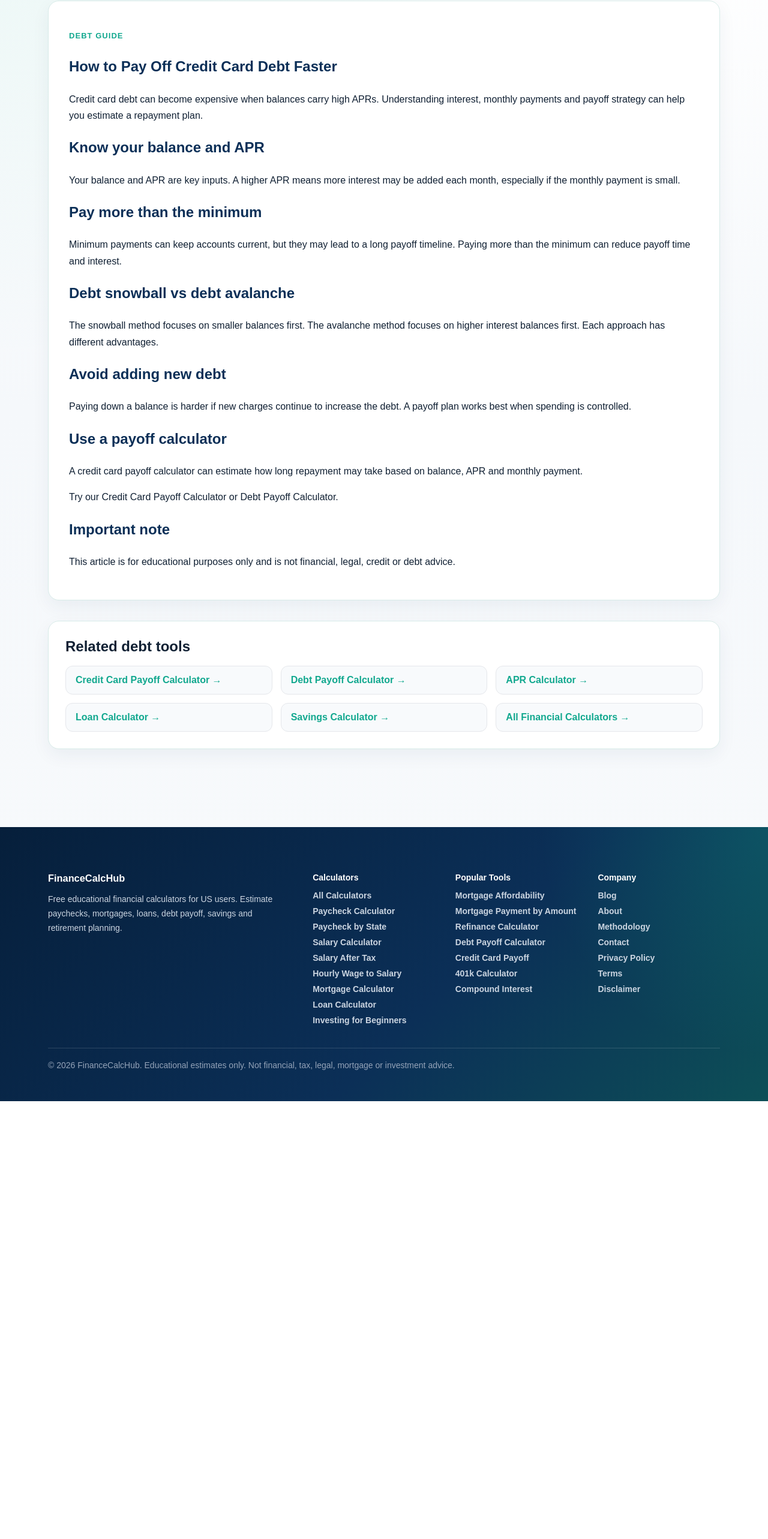
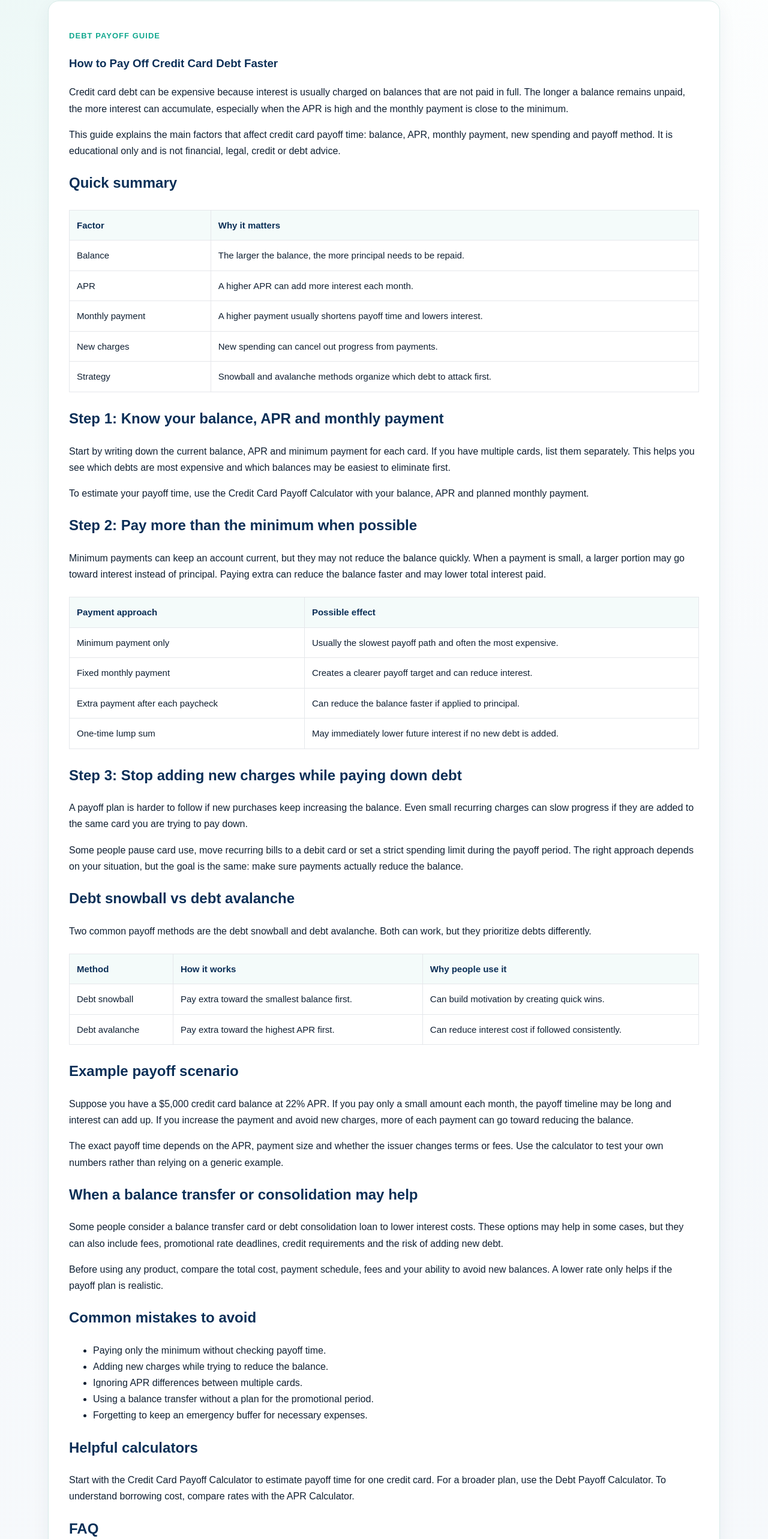
Before and after one commit to milicdejan94-ai/financecalchub, a Next.js app: page /blog/pay-off-credit-card-debt-faster in a window 1280 px wide. Shown: the part 160-2726 px from the top of the page at 60% size. Before the commit the page ends 1996 px from the top, so only its background shows below. Built offline with nearby package versions, Linux system fonts and the light colour scheme.

Commit message:
Improve credit card debt payoff guide content

```diff
--- a/app/blog/pay-off-credit-card-debt-faster/page.tsx
+++ b/app/blog/pay-off-credit-card-debt-faster/page.tsx
@@ -1,11 +1,10 @@
-import AdBanner from '../../../components/AdBanner';
 import Breadcrumbs from '../../../components/Breadcrumbs';
 import RelatedCalculators from '../../../components/RelatedCalculators';
 
 export const metadata = {
-  title: 'How to Pay Off Credit Card Debt Faster',
+  title: 'How to Pay Off Credit Card Debt Faster | FinanceCalcHub',
   description:
-    'Learn practical factors that affect credit card payoff time, including APR, monthly payment and payoff strategy.',
+    'Learn how APR, monthly payment size, payoff strategy and new spending affect credit card debt payoff time.',
 };
 
 export default function PayOffCreditCardDebtFasterPage() {
@@ -20,73 +19,254 @@ export default function PayOffCreditCardDebtFasterPage() {
           ]}
         />
 
-        <div className="content-box">
-          <p className="eyebrow">Debt guide</p>
+        <article className="content-box">
+          <p className="eyebrow">Debt payoff guide</p>
 
           <h1>How to Pay Off Credit Card Debt Faster</h1>
 
           <p>
-            Credit card debt can become expensive when balances carry high APRs.
-            Understanding interest, monthly payments and payoff strategy can help
-            you estimate a repayment plan.
+            Credit card debt can be expensive because interest is usually charged
+            on balances that are not paid in full. The longer a balance remains
+            unpaid, the more interest can accumulate, especially when the APR is
+            high and the monthly payment is close to the minimum.
           </p>
 
-          <AdBanner slot="credit-card-debt-top" />
+          <p>
+            This guide explains the main factors that affect credit card payoff
+            time: balance, APR, monthly payment, new spending and payoff method.
+            It is educational only and is not financial, legal, credit or debt
+            advice.
+          </p>
 
-          <h2>Know your balance and APR</h2>
+          <h2>Quick summary</h2>
+
+          <div className="table-wrap">
+            <table className="data-table">
+              <thead>
+                <tr>
+                  <th>Factor</th>
+                  <th>Why it matters</th>
+                </tr>
+              </thead>
+              <tbody>
+                <tr>
+                  <td>Balance</td>
+                  <td>The larger the balance, the more principal needs to be repaid.</td>
+                </tr>
+                <tr>
+                  <td>APR</td>
+                  <td>A higher APR can add more interest each month.</td>
+                </tr>
+                <tr>
+                  <td>Monthly payment</td>
+                  <td>A higher payment usually shortens payoff time and lowers interest.</td>
+                </tr>
+                <tr>
+                  <td>New charges</td>
+                  <td>New spending can cancel out progress from payments.</td>
+                </tr>
+                <tr>
+                  <td>Strategy</td>
+                  <td>Snowball and avalanche methods organize which debt to attack first.</td>
+                </tr>
+              </tbody>
+            </table>
+          </div>
+
+          <h2>Step 1: Know your balance, APR and monthly payment</h2>
 
           <p>
-            Your balance and APR are key inputs. A higher APR means more interest
-            may be added each month, especially if the monthly payment is small.
+            Start by writing down the current balance, APR and minimum payment
+            for each card. If you have multiple cards, list them separately. This
+            helps you see which debts are most expensive and which balances may
+            be easiest to eliminate first.
           </p>
 
-          <h2>Pay more than the minimum</h2>
+          <p>
+            To estimate your payoff time, use the{' '}
+            <a href="/calculators/credit-card-payoff">
+              Credit Card Payoff Calculator
+            </a>{' '}
+            with your balance, APR and planned monthly payment.
+          </p>
+
+          <h2>Step 2: Pay more than the minimum when possible</h2>
 
           <p>
-            Minimum payments can keep accounts current, but they may lead to a
-            long payoff timeline. Paying more than the minimum can reduce payoff
-            time and interest.
+            Minimum payments can keep an account current, but they may not reduce
+            the balance quickly. When a payment is small, a larger portion may go
+            toward interest instead of principal. Paying extra can reduce the
+            balance faster and may lower total interest paid.
+          </p>
+
+          <div className="table-wrap">
+            <table className="data-table">
+              <thead>
+                <tr>
+                  <th>Payment approach</th>
+                  <th>Possible effect</th>
+                </tr>
+              </thead>
+              <tbody>
+                <tr>
+                  <td>Minimum payment only</td>
+                  <td>Usually the slowest payoff path and often the most expensive.</td>
+                </tr>
+                <tr>
+                  <td>Fixed monthly payment</td>
+                  <td>Creates a clearer payoff target and can reduce interest.</td>
+                </tr>
+                <tr>
+                  <td>Extra payment after each paycheck</td>
+                  <td>Can reduce the balance faster if applied to principal.</td>
+                </tr>
+                <tr>
+                  <td>One-time lump sum</td>
+                  <td>May immediately lower future interest if no new debt is added.</td>
+                </tr>
+              </tbody>
+            </table>
+          </div>
+
+          <h2>Step 3: Stop adding new charges while paying down debt</h2>
+
+          <p>
+            A payoff plan is harder to follow if new purchases keep increasing
+            the balance. Even small recurring charges can slow progress if they
+            are added to the same card you are trying to pay down.
+          </p>
+
+          <p>
+            Some people pause card use, move recurring bills to a debit card or
+            set a strict spending limit during the payoff period. The right
+            approach depends on your situation, but the goal is the same: make
+            sure payments actually reduce the balance.
           </p>
 
           <h2>Debt snowball vs debt avalanche</h2>
 
           <p>
-            The snowball method focuses on smaller balances first. The avalanche
-            method focuses on higher interest balances first. Each approach has
-            different advantages.
+            Two common payoff methods are the debt snowball and debt avalanche.
+            Both can work, but they prioritize debts differently.
           </p>
 
-          <AdBanner slot="credit-card-debt-middle" />
+          <div className="table-wrap">
+            <table className="data-table">
+              <thead>
+                <tr>
+                  <th>Method</th>
+                  <th>How it works</th>
+                  <th>Why people use it</th>
+                </tr>
+              </thead>
+              <tbody>
+                <tr>
+                  <td>Debt snowball</td>
+                  <td>Pay extra toward the smallest balance first.</td>
+                  <td>Can build motivation by creating quick wins.</td>
+                </tr>
+                <tr>
+                  <td>Debt avalanche</td>
+                  <td>Pay extra toward the highest APR first.</td>
+                  <td>Can reduce interest cost if followed consistently.</td>
+                </tr>
+              </tbody>
+            </table>
+          </div>
 
-          <h2>Avoid adding new debt</h2>
+          <h2>Example payoff scenario</h2>
 
           <p>
-            Paying down a balance is harder if new charges continue to increase
-            the debt. A payoff plan works best when spending is controlled.
-          </p>
-
-          <h2>Use a payoff calculator</h2>
-
-          <p>
-            A credit card payoff calculator can estimate how long repayment may
-            take based on balance, APR and monthly payment.
+            Suppose you have a $5,000 credit card balance at 22% APR. If you pay
+            only a small amount each month, the payoff timeline may be long and
+            interest can add up. If you increase the payment and avoid new
+            charges, more of each payment can go toward reducing the balance.
           </p>
 
           <p>
-            Try our{' '}
+            The exact payoff time depends on the APR, payment size and whether
+            the issuer changes terms or fees. Use the calculator to test your
+            own numbers rather than relying on a generic example.
+          </p>
+
+          <h2>When a balance transfer or consolidation may help</h2>
+
+          <p>
+            Some people consider a balance transfer card or debt consolidation
+            loan to lower interest costs. These options may help in some cases,
+            but they can also include fees, promotional rate deadlines, credit
+            requirements and the risk of adding new debt.
+          </p>
+
+          <p>
+            Before using any product, compare the total cost, payment schedule,
+            fees and your ability to avoid new balances. A lower rate only helps
+            if the payoff plan is realistic.
+          </p>
+
+          <h2>Common mistakes to avoid</h2>
+
+          <ul>
+            <li>Paying only the minimum without checking payoff time.</li>
+            <li>Adding new charges while trying to reduce the balance.</li>
+            <li>Ignoring APR differences between multiple cards.</li>
+            <li>Using a balance transfer without a plan for the promotional period.</li>
+            <li>Forgetting to keep an emergency buffer for necessary expenses.</li>
+          </ul>
+
+          <h2>Helpful calculators</h2>
+
+          <p>
+            Start with the{' '}
             <a href="/calculators/credit-card-payoff">
               Credit Card Payoff Calculator
             </a>{' '}
-            or <a href="/calculators/debt-payoff">Debt Payoff Calculator</a>.
+            to estimate payoff time for one credit card. For a broader plan, use
+            the <a href="/calculators/debt-payoff">Debt Payoff Calculator</a>.
+            To understand borrowing cost, compare rates with the{' '}
+            <a href="/calculators/apr">APR Calculator</a>.
+          </p>
+
+          <h2>FAQ</h2>
+
+          <h3>What is the fastest way to pay off credit card debt?</h3>
+          <p>
+            The fastest path is usually to stop adding new charges and pay as
+            much as possible above the minimum. If you have multiple cards, the
+            avalanche method targets the highest APR first, while the snowball
+            method targets the smallest balance first.
+          </p>
+
+          <h3>Does paying twice a month help?</h3>
+          <p>
+            It can help if the extra payment reduces the balance sooner and is
+            not offset by new spending. The impact depends on timing, interest
+            calculation and the amount paid.
+          </p>
+
+          <h3>Should I pay off credit card debt before saving?</h3>
+          <p>
+            Many people balance both goals by keeping a small emergency buffer
+            while paying down high-interest debt. The best approach depends on
+            income stability, expenses, interest rates and risk tolerance.
+          </p>
+
+          <h3>Is credit card consolidation always a good idea?</h3>
+          <p>
+            No. Consolidation may lower the rate or simplify payments, but fees,
+            loan terms and new spending can reduce the benefit. Compare the full
+            cost before deciding.
           </p>
 
           <h2>Important note</h2>
 
           <p>
-            This article is for educational purposes only and is not financial,
-            legal, credit or debt advice.
+            This article provides educational information only. It is not
+            financial, legal, credit, debt, tax or investment advice. Real payoff
+            results can vary based on card terms, fees, APR changes, payment
+            timing, credit profile and personal spending habits.
           </p>
-        </div>
+        </article>
 
         <RelatedCalculators
           title="Related debt tools"
@@ -102,10 +282,7 @@ export default function PayOffCreditCardDebtFasterPage() {
             { title: 'APR Calculator', href: '/calculators/apr' },
             { title: 'Loan Calculator', href: '/calculators/loan' },
             { title: 'Savings Calculator', href: '/calculators/savings' },
-            {
-              title: 'All Financial Calculators',
-              href: '/calculators',
-            },
+            { title: 'All Financial Calculators', href: '/calculators' },
           ]}
         />
       </div>
```
